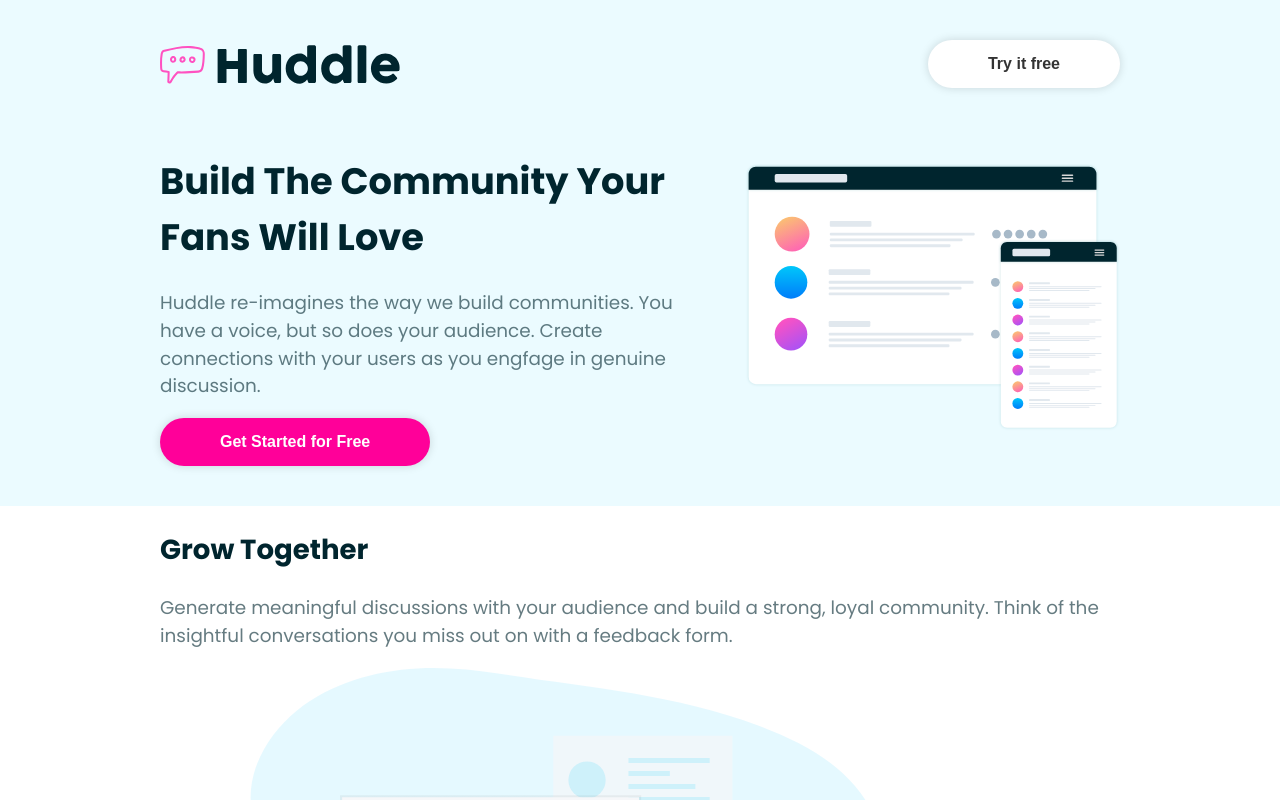
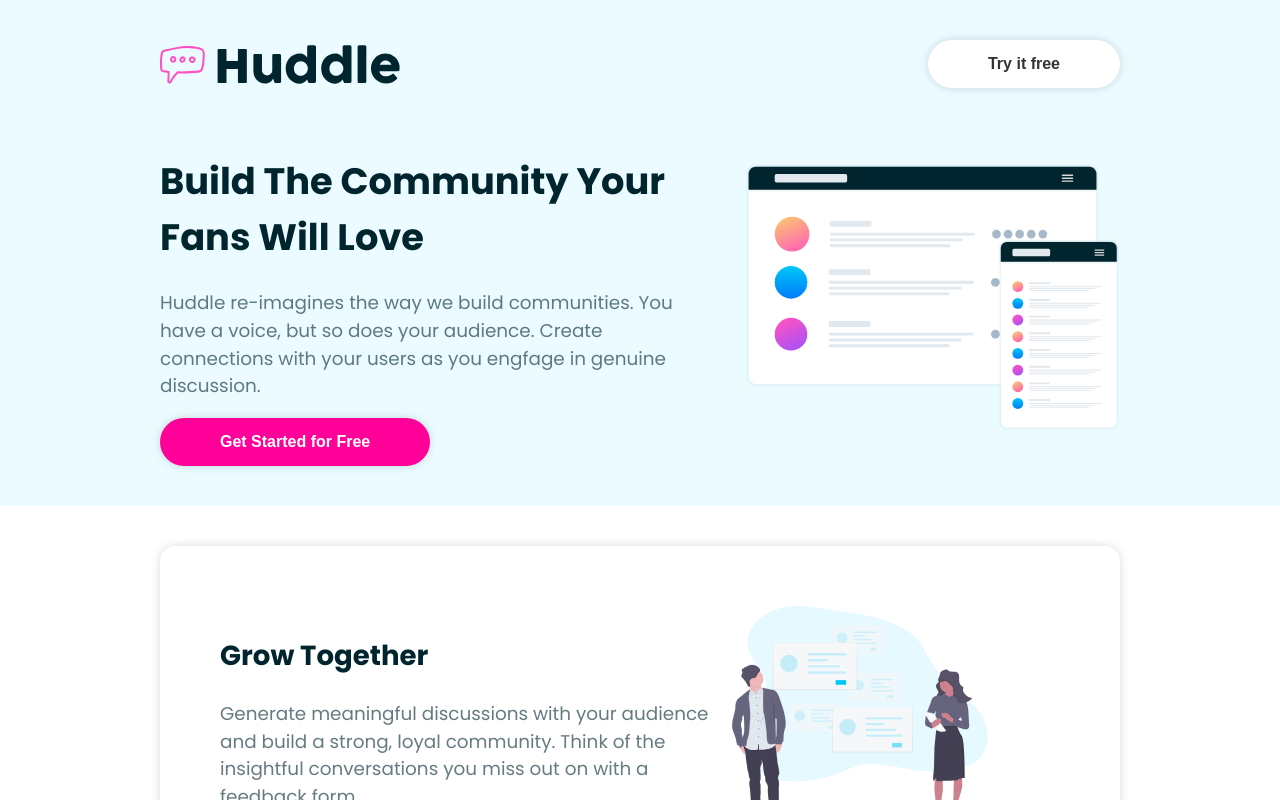
Before and after one commit to mvnulman/styled-components-page, a React (Vite) app: page / in a window 1280 px wide. Shown: the top 800 px of the page. Built offline with nearby package versions, Linux system fonts and the light colour scheme.

Commit message:
docs: created card.styled.jsx component to the style of the cards

```diff
--- a/src/components/Card.jsx
+++ b/src/components/Card.jsx
@@ -1,8 +1,8 @@
-import React from "react";
+import { StyledCard } from "./styles/Card.styled";
 
 const Card = ({ item: { id, title, body, image }}) => {
   return (
-    <div>
+    <StyledCard>
       <div>
         <h2>{title}</h2>
         <p>{body}</p>
@@ -11,7 +11,7 @@
       <div>
         <img src={`src/public/${image}`} alt={title} />
       </div>
-    </div>
+    </StyledCard>
   );
 };
 
--- /dev/null
+++ b/src/components/styles/Card.styled.jsx
@@ -0,0 +1,15 @@
+import styled from "styled-components";
+
+export const StyledCard = styled.div `
+    display: flex;
+    align-items: center;
+    background-color: #fff;
+    border-radius: 15px;
+    box-shadow: 0 0 10px rgba(0, 0, 0, 0.15);
+    margin: 40px 0;
+    padding: 60px;
+
+    img {
+        width: 80%;
+    }
+`
```
